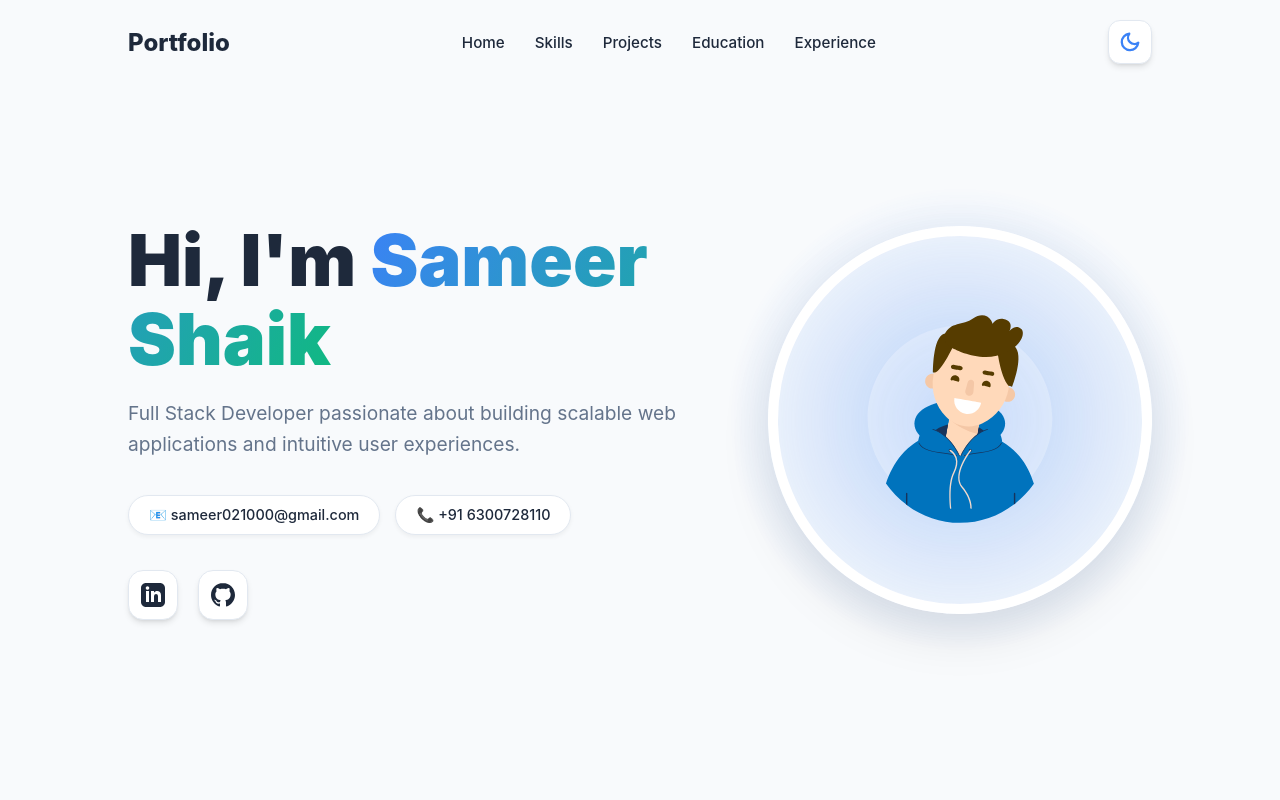
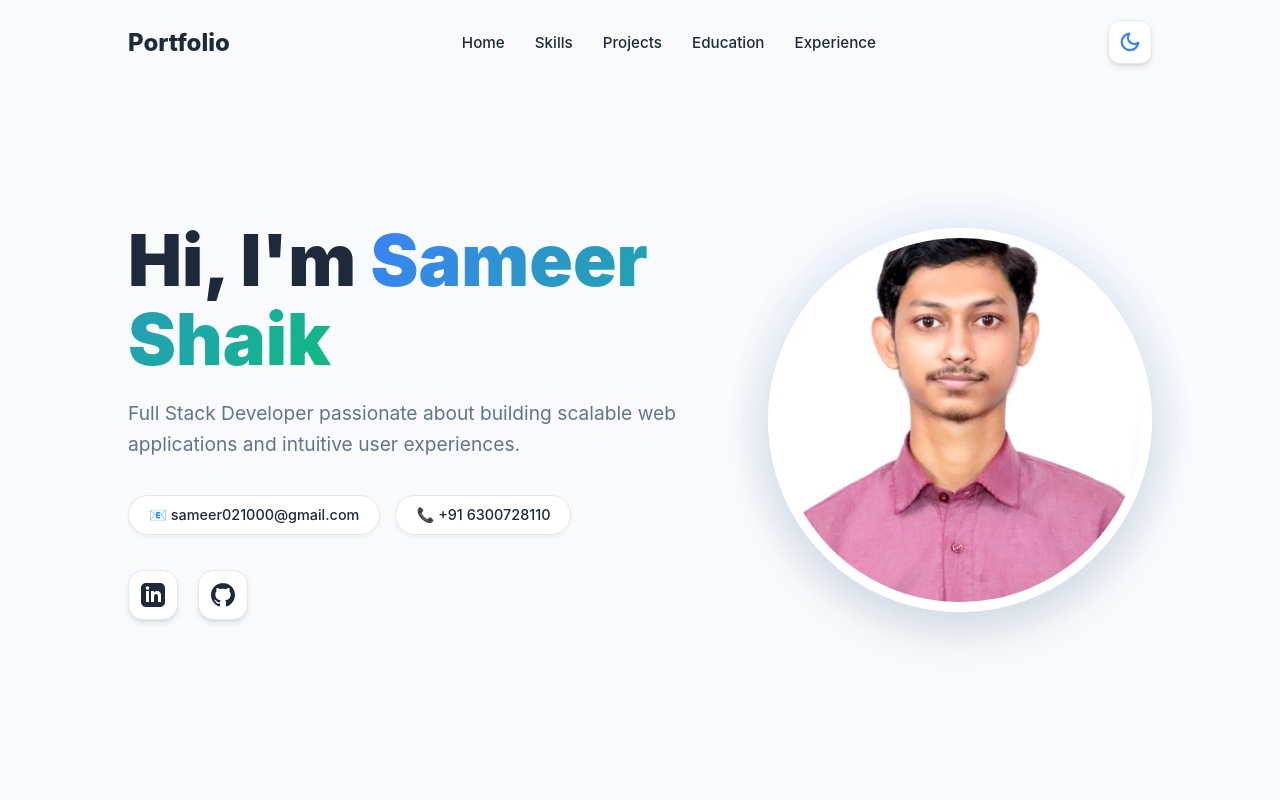
Before and after one commit to sameer021000/Portfolio, a React (Create React App) app in the folder frontend/: page / in a window 1280 px wide. Shown: the top 800 px of the page. Built offline with nearby package versions, Linux system fonts and the light colour scheme.

Commit message:
Added real image

```diff
--- a/frontend/src/CSS/MainScreenCSS.css
+++ b/frontend/src/CSS/MainScreenCSS.css
@@ -234,11 +234,11 @@
 }
 
 .moon-icon {
-  color: #3b82f6;
+  color: var(--primary-color);
 }
 
 .sun-icon {
-  color: #60a5fa;
+  color: var(--primary-color);
 }
 
 @keyframes themeIconEntry {
@@ -358,6 +358,43 @@
   display: flex;
   justify-content: center;
   align-items: center;
+  perspective: 1000px;
+}
+
+.flip-card {
+  width: 100%;
+  aspect-ratio: 1;
+  position: relative;
+  transition: transform 0.6s;
+  transform-style: preserve-3d;
+}
+
+/* Added 3D flip animation - rotates card when .flipped class is applied */
+.hero-avatar-container.flipped .flip-card {
+  transform: rotateY(180deg);
+}
+
+.flip-card-inner {
+  position: relative;
+  width: 100%;
+  height: 100%;
+  transition: transform 0.6s;
+  transform-style: preserve-3d;
+}
+
+.flip-card-front,
+.flip-card-back {
+  position: absolute;
+  width: 100%;
+  height: 100%;
+  backface-visibility: hidden;
+  display: flex;
+  align-items: center;
+  justify-content: center;
+}
+
+.flip-card-back {
+  transform: rotateY(180deg);
 }
 
 .hero-avatar {
@@ -377,8 +414,6 @@
   height: 110%;
   border-radius: 50%;
   background: radial-gradient(circle, var(--primary-color) 0%, transparent 70%);
-  opacity: 0.3;
-  z-index: 1;
   animation: pulse 5s infinite ease-in-out;
 }
 
--- a/frontend/src/Folders/MainScreen.jsx
+++ b/frontend/src/Folders/MainScreen.jsx
@@ -9,6 +9,7 @@ const MainScreen = ({ theme, toggleTheme }) => {
   const [displayText, setDisplayText] = useState({ part1: "", part2: "" })
   const [isTypingComplete, setIsTypingComplete] = useState(false)
   const [isMobileMenuOpen, setIsMobileMenuOpen] = useState(false)
+  const [showImage, setShowImage] = useState(false)
 
   const portfolioData = {
     name: "Sameer Shaik",
@@ -152,7 +153,10 @@ const MainScreen = ({ theme, toggleTheme }) => {
     }
     window.addEventListener("scroll", handleScroll)
 
-    // Typing Animation Logic
+    const flipInterval = setInterval(() => {
+      setShowImage((prev) => !prev)
+    }, 5000)
+
     const fullTextPart1 = "Hi, I'm "
     const fullTextPart2 = portfolioData.name
     let charIndex = 0
@@ -172,6 +176,7 @@ const MainScreen = ({ theme, toggleTheme }) => {
     return () => {
       window.removeEventListener("scroll", handleScroll)
       clearInterval(typingInterval)
+      clearInterval(flipInterval)
     }
   }, [])
 
@@ -339,9 +344,18 @@ const MainScreen = ({ theme, toggleTheme }) => {
               </a>
             </div>
           </div>
-          <div className="hero-avatar-container animate-scale">
+          <div className={`hero-avatar-container animate-scale ${showImage ? "flipped" : ""}`}>
             <div className="avatar-glow"></div>
-            <Lottie animationData={devAnimation} loop className="hero-avatar" />
+            <div className="flip-card">
+              <div className="flip-card-inner">
+                <div className="flip-card-front">
+                  <Lottie animationData={devAnimation} loop className="hero-avatar" />
+                </div>
+                <div className="flip-card-back">
+                  <img src="/My_profile_pic.jpg" alt="Professional photo" className="hero-avatar" />
+                </div>
+              </div>
+            </div>
           </div>
         </div>
       </section>
```
Also changed, not shown: frontend/public/My_profile_pic.jpg (added).
